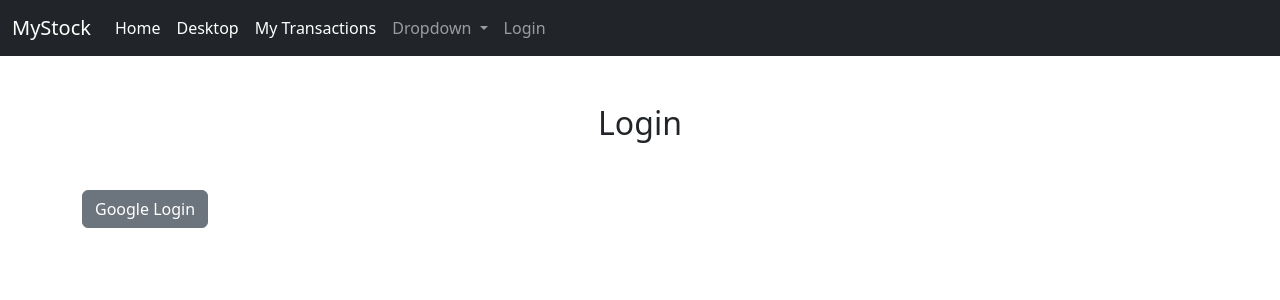
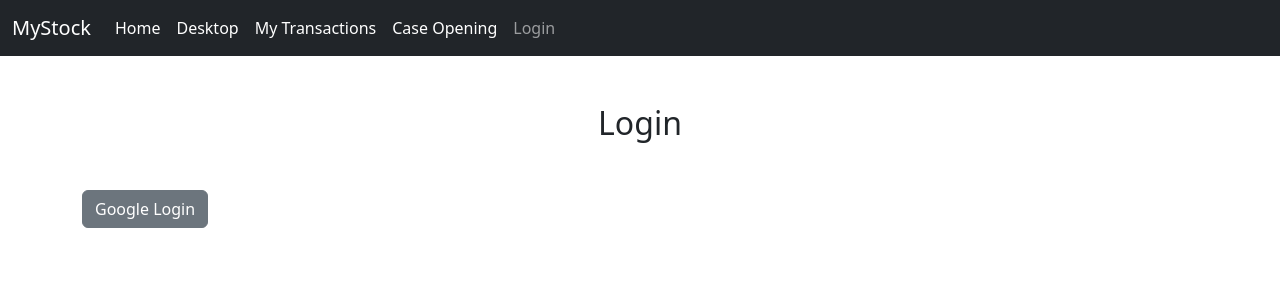
Before and after one commit to wut-ersms/front-end, a Flask app: page /auth/ in a window 1280 px wide. Shown: the top 300 px of the page. Run offline with Flask 3, Linux system fonts and the light colour scheme.

Commit message:
dropdown deleted

```diff
--- a/app/templates/base.html
+++ b/app/templates/base.html
@@ -31,7 +31,7 @@
                     <li class="nav-item">
                         <a class="nav-link active" href="{{ url_for('transactions_history.index') }}">My Transactions</a>
                     </li>
-                    <li class="nav-item dropdown active">
+                    <!-- <li class="nav-item dropdown active">
                         <a class="nav-link dropdown-toggle" href="#" id="navbarDropdown" role="button" data-bs-toggle="dropdown" aria-expanded="false">
                             Dropdown
                         </a>
@@ -41,6 +41,9 @@
                             <li><hr class="dropdown-divider"></li>
                             <li><a class="dropdown-item" href="#">Something else here</a></li>
                         </ul>
+                    </li> -->
+                    <li class="nav-item">
+                        <a class="nav-link active" href="{{ url_for('opening.index') }}">Case Opening</a>
                     </li>
 
                     {% if user_logged_in %}
```
